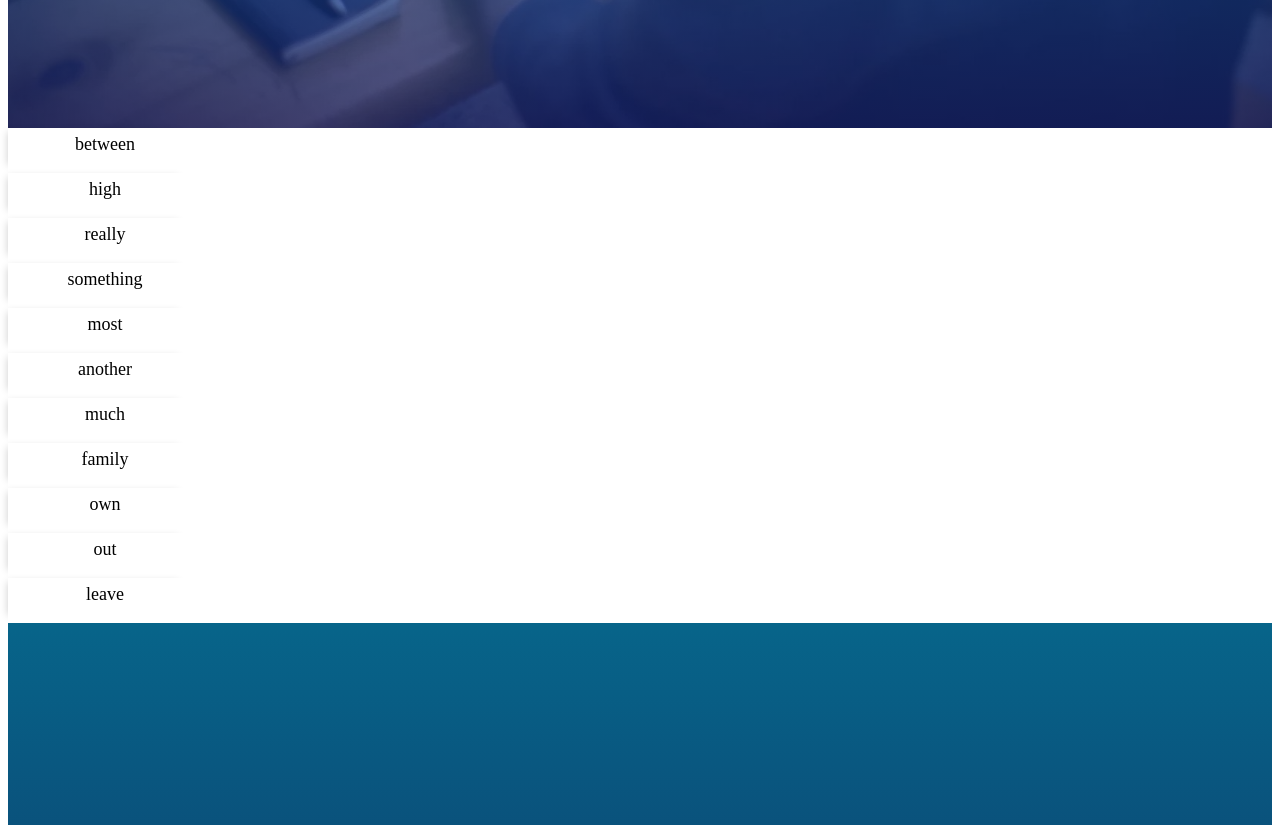
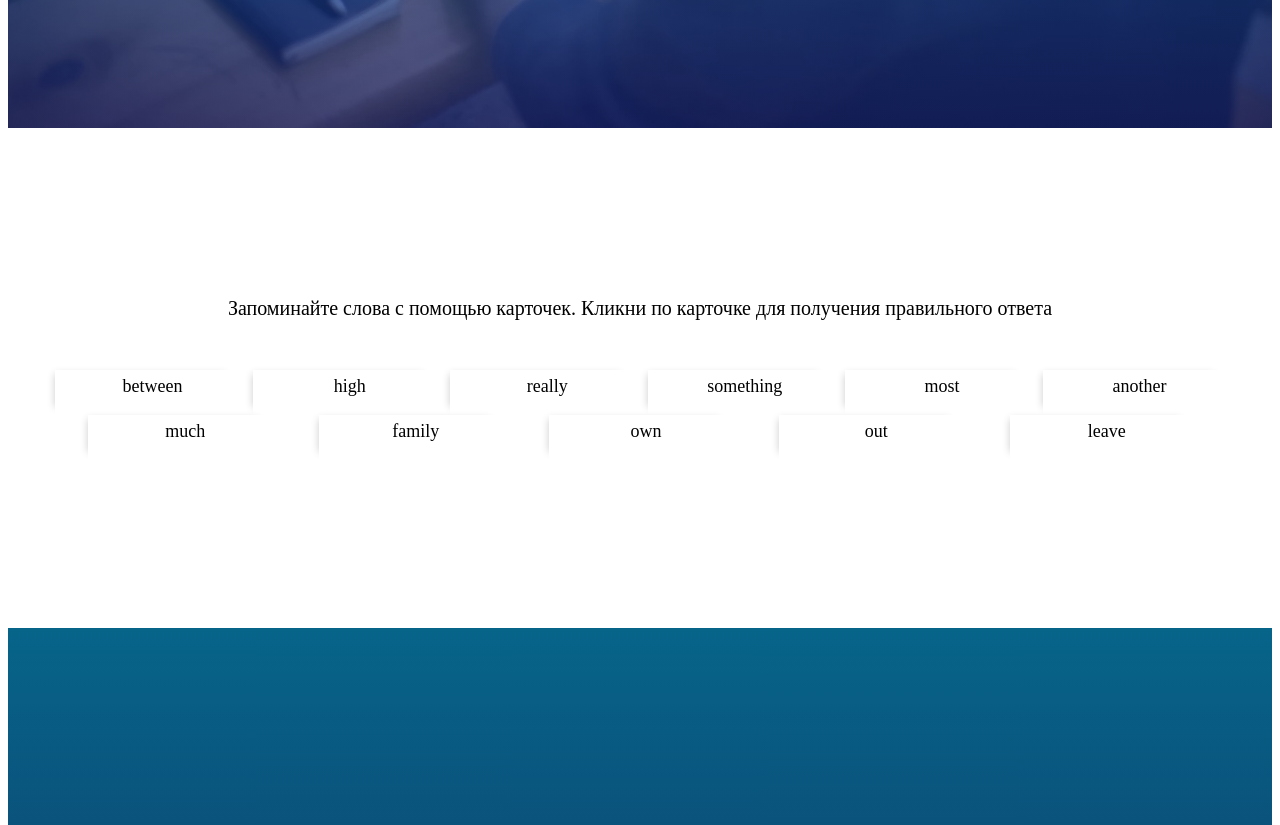
Before and after one commit to iRootPro/ZarM, a React (Create React App) app: page / in a window 1280 px wide. Shown: the part 680-1505 px from the top of the page. Built offline with nearby package versions, Linux system fonts and the light colour scheme.

Commit message:
component CardLists and redisign cards list

```diff
--- a/src/App.tsx
+++ b/src/App.tsx
@@ -5,6 +5,7 @@ import FooterBlock from "./components/FooterBlock/FooterBlock";
 import Header from "./components/Header/Header";
 import Paragraph from "./components/Paragraph/Paragraph";
 import Card from "./components/Card/Card";
+import CardsList from "./components/CardsList/CardsList";
 
 const App = () => {
     return (
@@ -14,7 +15,7 @@ const App = () => {
                 <Paragraph>Воспользуйтесь карточками для запоминания и пополнения активныйх словарных
                     запасов</Paragraph>
             </HeaderBlock>
-            {wordsList.map(({eng, rus}, index) => <Card key={index} eng={eng} rus={rus}/>)}
+            <CardsList/>
             <ContentBlock
                 title="Тренируй память!"
                 description="Тебе будут даны карточки со словами, ты должен их выучить путем повторения."
--- /dev/null
+++ b/src/components/CardsList/CardsList.module.css
@@ -0,0 +1,22 @@
+
+.wrapper {
+    display: flex;
+    flex-direction: column;
+    justify-content: center;
+    align-items: center;
+    height: 500px;
+}
+
+.description {
+    font-size: 20px;
+    color: black;
+    padding-bottom: 50px;
+}
+.cardLists {
+    width: 1200px;
+    display: flex;
+    flex-direction: row;
+    flex-wrap: wrap;
+    justify-content: space-evenly;
+    align-items: center;
+}
--- /dev/null
+++ b/src/components/CardsList/CardsList.tsx
@@ -0,0 +1,20 @@
+import React from 'react';
+import Card from "../Card/Card";
+import {wordsList} from "../../App";
+import style from "./CardsList.module.css"
+
+const CardsList = () => {
+    return (
+        <div className={style.wrapper}>
+            <span className={style.description}>
+                Запоминайте слова с помощью карточек. Кликни по карточке для получения правильного ответа
+            </span>
+            <div className={style.cardLists}>
+                {wordsList.map(({eng, rus}, index) => <Card key={index} eng={eng} rus={rus}/>)}
+            </div>
+        </div>
+
+    );
+};
+
+export default CardsList;
```
Also changed, not shown: 1 other file (tests, documents, lock files or other folders).
